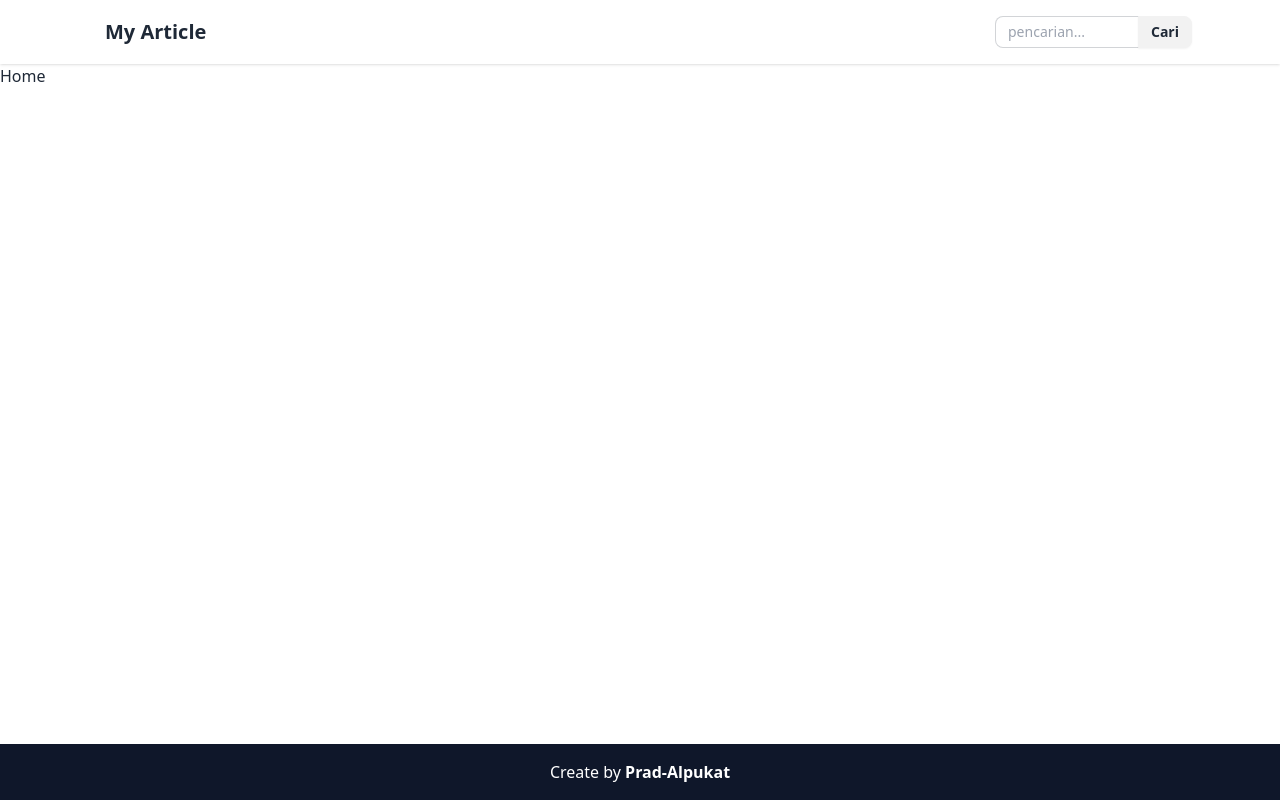
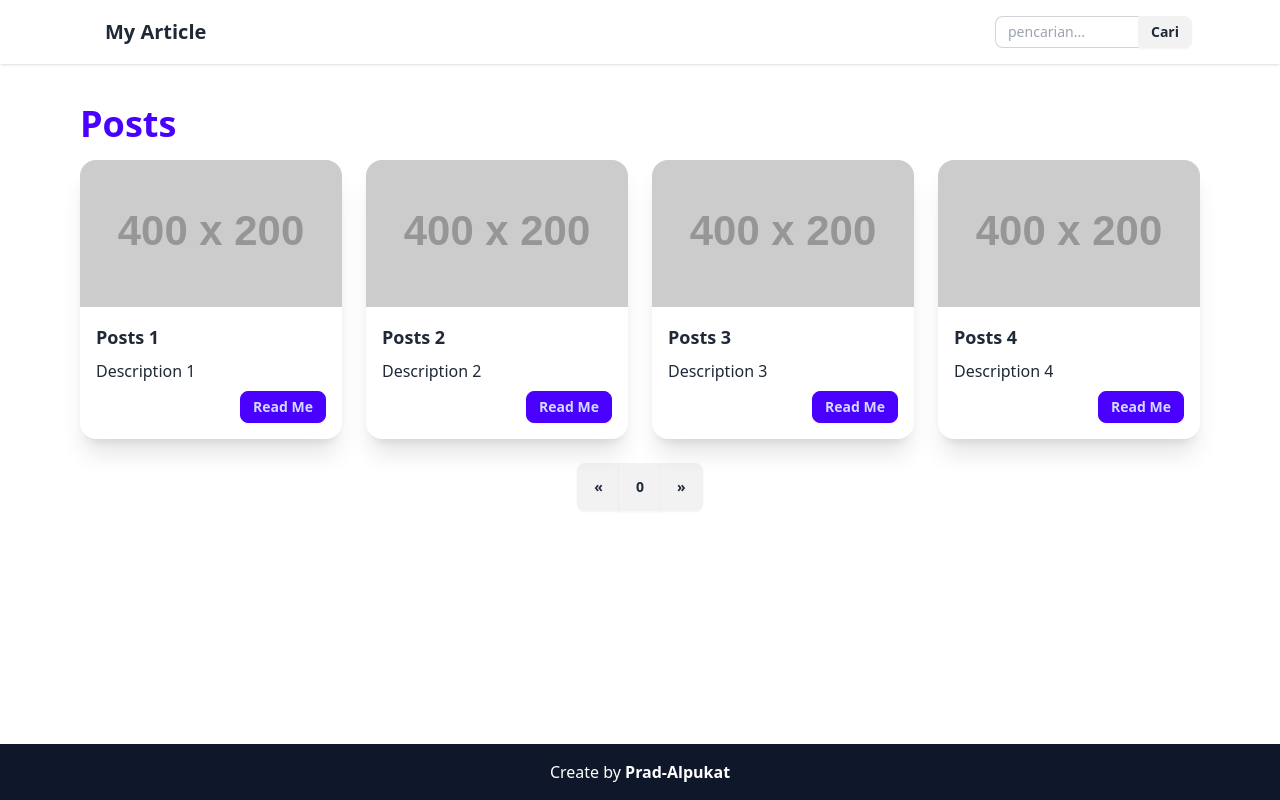
Before and after one commit to prad-alpukat/my-article, a React (Vite) app: page / in a window 1280 px wide. Built offline with nearby package versions, Linux system fonts and the light colour scheme.

Commit message:
add section catalog, cardpost & pagination component for homepage

```diff
--- /dev/null
+++ b/src/components/block/CardPost.jsx
@@ -0,0 +1,18 @@
+import React from 'react'
+
+export default function CardPost({ image = "https://placehold.co/400x200", title = "title", description = "description" }) {
+    return (
+        <div className="shadow-xl card bg-base-100">
+            <figure>
+                <img className='object-cover object-center w-full aspect-video' src={image} alt={title} />
+            </figure>
+            <div className="p-4 card-body">
+                <h2 className="text-sm card-title sm:text-lg">{title}</h2>
+                <p className='text-xs line-clamp-2 sm:text-base'>{description}</p>
+                <div className="justify-end card-actions">
+                    <button className="btn sm:btn-sm btn-xs btn-primary">Read Me</button>
+                </div>
+            </div>
+        </div>
+    )
+}
--- /dev/null
+++ b/src/components/block/Pagination.jsx
@@ -0,0 +1,20 @@
+import React from 'react'
+
+export default function Pagination({ currentPage = 0, totalPage = 0, onPrev, onNext }) {
+    return (
+        <div className="flex justify-center w-full mt-6 join">
+            <button
+                className="join-item btn"
+                disabled={currentPage > 1}
+            >
+                «
+            </button>
+            <button className="join-item btn">{currentPage}</button>
+            <button
+                className="join-item btn"
+                disabled={currentPage < totalPage} >
+                »
+            </button>
+        </div>
+    )
+}
--- /dev/null
+++ b/src/components/section/SectionCatalog.jsx
@@ -0,0 +1,51 @@
+import React from 'react'
+import CardPost from '../block/CardPost'
+import Pagination from '../block/Pagination'
+
+export default function SectionCatalog() {
+
+    const posts = [
+        {
+            id: 1,
+            title: "Posts 1",
+            description: "Description 1"
+        },
+        {
+            id: 2,
+            title: "Posts 2",
+            description: "Description 2"
+        },
+        {
+            id: 3,
+            title: "Posts 3",
+            description: "Description 3"
+        },
+        {
+            id: 4,
+            title: "Posts 4",
+            description: "Description 4"
+        },
+    ]
+
+    return (
+        <section className='container py-10'>
+            {/* title */}
+            <h3 className='mb-4 text-2xl font-bold sm:text-4xl text-primary'>Posts</h3>
+
+            {/* posts */}
+            <div className='grid grid-cols-2 gap-x-3 gap-y-6 sm:gap-6 lg:grid-cols-4 md:grid-cols-3'>
+                {
+                    posts.map(post =>
+                        <CardPost
+                            key={post.id}
+                            title={post.title}
+                            description={post.description}
+                        />)
+                }
+            </div>
+
+            {/* pagination */}
+            <Pagination />
+        </section>
+    )
+}
--- a/src/layouts/AdminLayout.jsx
+++ b/src/layouts/AdminLayout.jsx
@@ -1,6 +1,6 @@
 import React from 'react'
-import NavbarAdmin from '../components/NavbarAdmin'
-import Footer from '../components/Footer'
+import NavbarAdmin from '../components/section/NavbarAdmin'
+import Footer from '../components/section/Footer'
 
 export default function AdminLayout({ children }) {
     return (
--- a/src/layouts/ClientLayout.jsx
+++ b/src/layouts/ClientLayout.jsx
@@ -1,6 +1,6 @@
 import React from 'react'
-import Navbar from '../components/Navbar'
-import Footer from '../components/Footer'
+import Navbar from '../components/section/Navbar'
+import Footer from '../components/section/Footer'
 
 export default function ClientLayout({ children }) {
     return (
--- a/src/pages/Home.jsx
+++ b/src/pages/Home.jsx
@@ -1,10 +1,11 @@
 import React from 'react'
 import ClientLayout from '../layouts/ClientLayout'
+import SectionCatalog from '../components/section/SectionCatalog'
 
 export default function Home() {
     return (
         <ClientLayout>
-            <h1>Home</h1>
+            <SectionCatalog />
         </ClientLayout>
     )
 }
```
Also changed, not shown: src/components/section/Footer.jsx (renamed from src/components/Footer.jsx), src/components/section/Navbar.jsx (renamed from src/components/Navbar.jsx), src/components/section/NavbarAdmin.jsx (renamed from src/components/NavbarAdmin.jsx).
